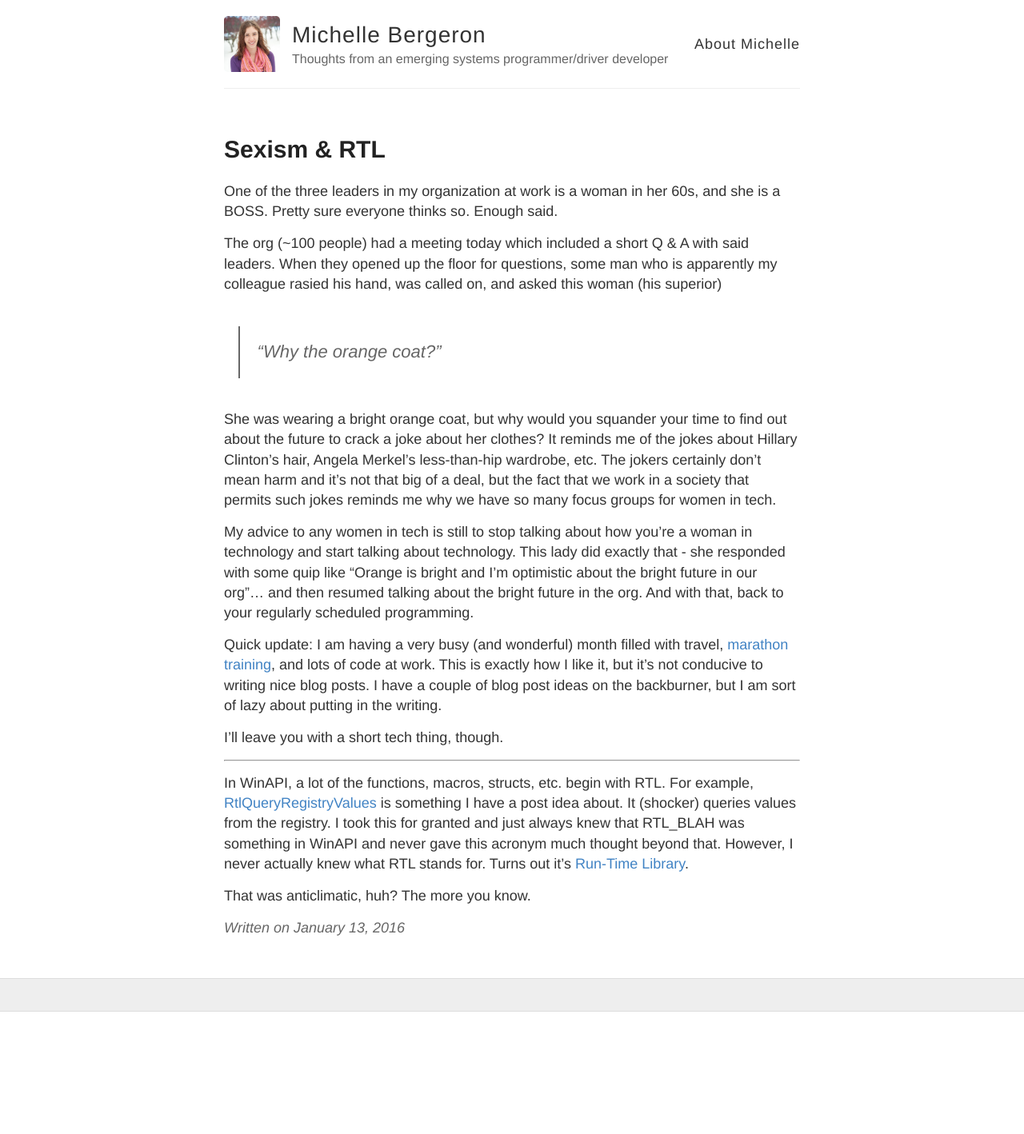
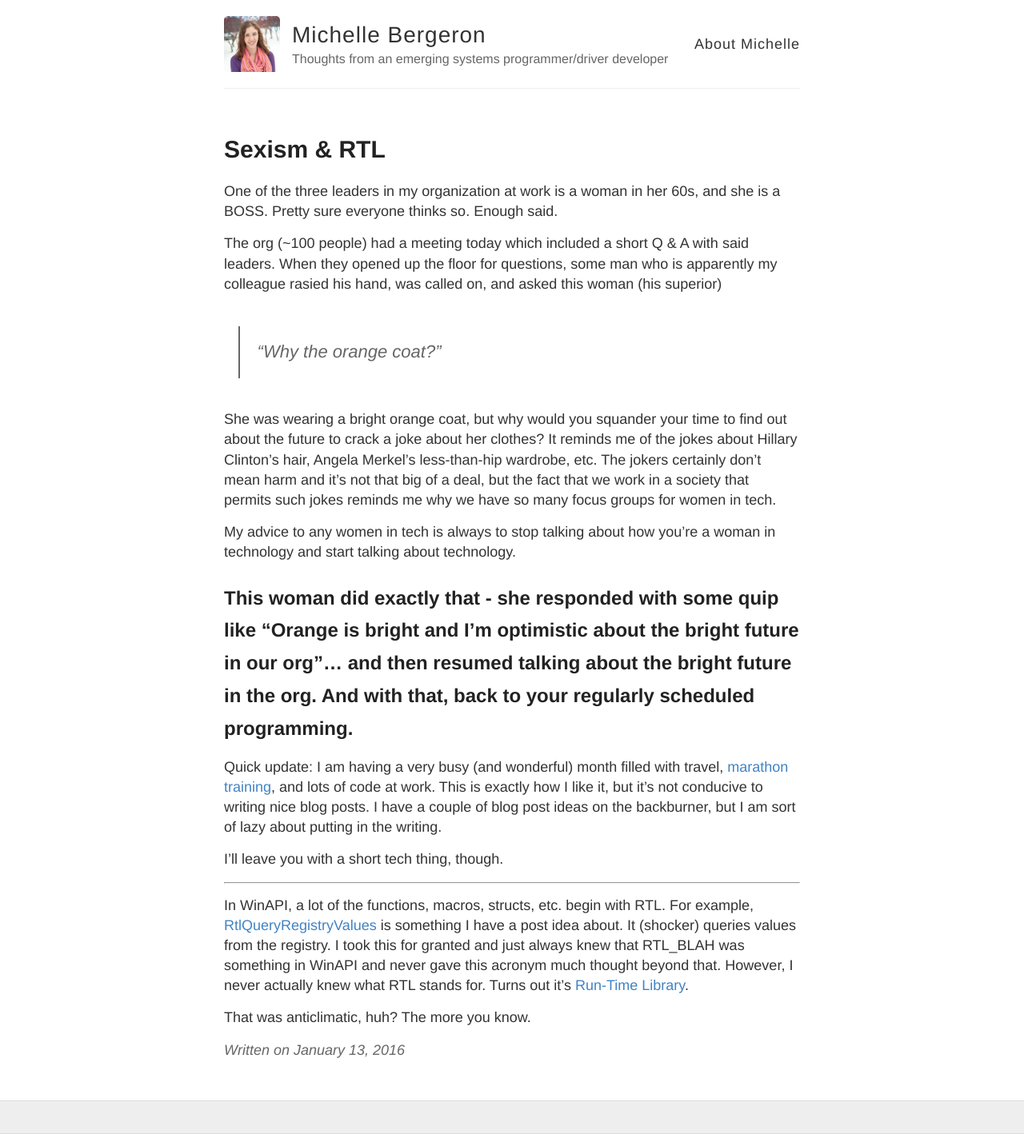
Before and after one commit to mrb113/mrb113.github.io, a Jekyll site: the page built from _posts/2016-1-13-Small-Sexism.md, in a window 1280 px wide. Shown: the whole page at 80% size. Built offline with Jekyll 4.4.1, drawn with Linux system fonts in a browser that asks for light colours; Markdown is read by kramdown in place of the engine named in the settings; comment, search, counter and statistics services are not loaded; before the commit the page ends 1265 px from its top, so only the background shows below that.

Commit message:
Update 2016-1-13-Small-Sexism.md

```diff
--- a/_posts/2016-1-13-Small-Sexism.md
+++ b/_posts/2016-1-13-Small-Sexism.md
@@ -11,7 +11,10 @@
 
 She was wearing a bright orange coat, but why would you squander your time to find out about the future to crack a joke about her clothes? It reminds me of the jokes about Hillary Clinton's hair, Angela Merkel's less-than-hip wardrobe, etc. The jokers certainly don't mean harm and it's not that big of a deal, but the fact that we work in a society that permits such jokes reminds me why we have so many focus groups for women in tech.
 
-My advice to any women in tech is still to stop talking about how you're a woman in technology and start talking about technology. This lady did exactly that - she responded with some quip like "Orange is bright and I'm optimistic about the bright future in our org"... and then resumed talking about the bright future in the org. And with that, back to your regularly scheduled programming.
+My advice to any women in tech is always to stop talking about how you're a woman in technology and start talking about technology.
+
+This woman did exactly that - she responded with some quip like "Orange is bright and I'm optimistic about the bright future in our org"... and then resumed talking about the bright future in the org. And with that, back to your regularly scheduled programming.
+---
 
 Quick update: I am having a very busy (and wonderful) month filled with travel, [marathon training](http://www.fargomarathon.com/), and lots of code at work. This is exactly how I like it, but it's not conducive to writing nice blog posts. I have a couple of blog post ideas on the backburner, but I am sort of lazy about putting in the writing.
 
```
